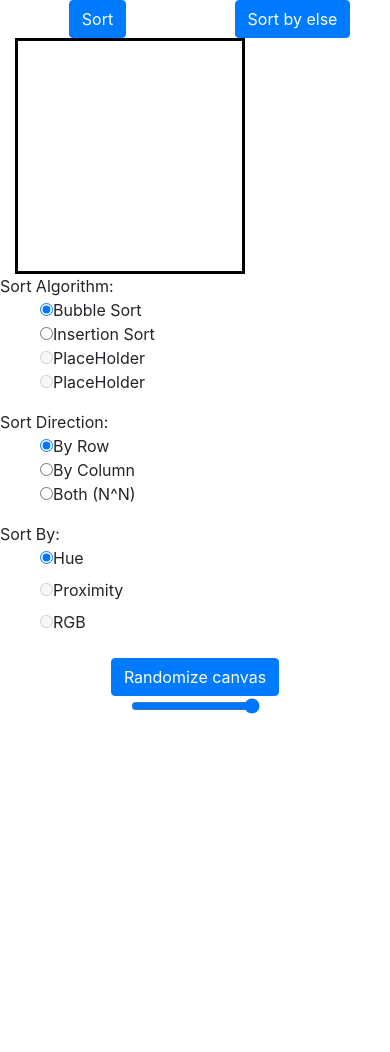
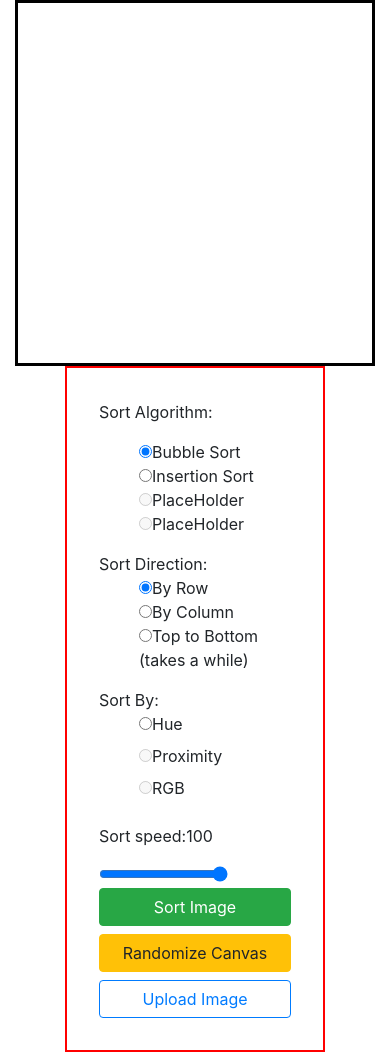
Before and after one commit to sergeydus/image-color-sort, a React (Create React App) app: page / in a window 390 px wide. Before the commit the page ends 844 px from the top, so only its background shows below. Built offline with nearby package versions, Linux system fonts and the light colour scheme.

Commit message:
Updated ui
updated ui and cleaned up some code,
moved logic from home.js to  sort-type-selector.js

```diff
--- a/src/components/sort-type-selector.js
+++ b/src/components/sort-type-selector.js
@@ -1,45 +1,108 @@
 import React, { useRef, useState, useEffect } from 'react';
 import 'bootstrap/dist/css/bootstrap.min.css';
+import '../pages/home.css'
 import Container from 'react-bootstrap/Container';
 import Row from 'react-bootstrap/Row';
 import Col from 'react-bootstrap/Col';
 import Button from 'react-bootstrap/Button';
+import { SortByHue, SortByHueByRow, Sort, RandomizeCanvas, CancelSort, SortByHueByCol, InsertionSortByHueByRow, InsertionSortByHueByCol, InsertionSortByHue } from '../functions'
+
 export default function SortTypeSelector(props) {
+    let canvasRef = props.canvasRef;
+    console.log(canvasRef);
     console.log(' sort type-rerendered');
+    const [isSortRunning, setSortRunning] = useState(false);
+    const [sortSpeed, setSortSpeed] = useState(0);//from 0 to 100, 0 is fastest
+    const [sortDirection, setSortDirection] = useState(0);//0-Row,1-Col,2-Both
+    const [sortAlgorithm, SetSortAlgorithm] = useState(0);//0-bubblesort,1-insertion
+    console.log('rerender?', isSortRunning);
+    /////////////////////////////////
+
+
+    useEffect(() => {
+        // Update the document title using the browser API
+        console.log('rerender, issortrunning=', isSortRunning, 'sortdirection:', sortDirection, 'sortalgorithm:', sortAlgorithm);
+    });
+    function StartSort() {
+
+        switch (sortAlgorithm) {
+            case 0:
+                switch (sortDirection) {
+                    case 0:
+                        Sort(SortByHueByRow, sortSpeed, canvasRef, setSortRunning);
+                        break;
+                    case 1:
+                        Sort(SortByHueByCol, sortSpeed, canvasRef, setSortRunning);
+                        break;
+                    case 2:
+                        Sort(SortByHue, sortSpeed, canvasRef, setSortRunning);
+                        break;
+                    default:
+                        Sort(SortByHueByRow, sortSpeed, canvasRef, setSortRunning);
+                }
+                break;
+            case 1:
+                switch (sortDirection) {
+                    case 0:
+                        Sort(InsertionSortByHueByRow, sortSpeed, canvasRef, setSortRunning);
+                        break;
+                    case 1:
+                        Sort(InsertionSortByHueByCol, sortSpeed, canvasRef, setSortRunning);
+                        break;
+                    case 2:
+                        Sort(InsertionSortByHue, sortSpeed, canvasRef, setSortRunning);
+                        break;
+                    default:
+                        Sort(InsertionSortByHueByRow, sortSpeed, canvasRef, setSortRunning);
+                }
+                break;
+            default:
+                break;
+        }
+
+    }
     return (
-        <div style={{ textAlign: 'left' }}>
-            Sort Algorithm:
+        <div className="input-container">
+            <div className="input-container-item">
+
+                <p>Sort Algorithm:</p>
                 <ul >
                     <li>
-                    <input type='radio' name="SortRadio" checked={props.sortAlgorithm === 0} onChange={() => { props.SetSortAlgorithm(0) }} />Bubble Sort
+                        <input type='radio' name="SortRadio" checked={sortAlgorithm === 0} onChange={() => { SetSortAlgorithm(0) }} />Bubble Sort
                 </li>
                     <li>
-                    <input type='radio' name="SortRadio" checked={props.sortAlgorithm === 1} onChange={() => { props.SetSortAlgorithm(1) }} />Insertion Sort
+                        <input type='radio' name="SortRadio" checked={sortAlgorithm === 1} onChange={() => { SetSortAlgorithm(1) }} />Insertion Sort
                 </li>
                     <li>
-                    <input type='radio' name="SortRadio" checked={props.sortAlgorithm === 2} disabled onChange={() => { props.SetSortAlgorithm(2) }} />PlaceHolder
+                        <input type='radio' name="SortRadio" checked={sortAlgorithm === 2} disabled onChange={() => { SetSortAlgorithm(2) }} />PlaceHolder
                 </li>
                     <li>
-                    <input type='radio' name="SortRadio" checked={props.sortAlgorithm === 3} disabled onChange={() => { props.SetSortAlgorithm(3) }} />PlaceHolder
+                        <input type='radio' name="SortRadio" checked={sortAlgorithm === 3} disabled onChange={() => { SetSortAlgorithm(3) }} />PlaceHolder
                 </li>
                 </ul>
+            </div>
+            <div className="input-container-item">
+
                 Sort Direction:
-            <ul style={{ textAlign: 'left' }} onChange={(e) => console.log(e.target)}>
+            <ul onChange={(e) => console.log(e.target)}>
                     <li>
-                    <input type='radio' name="SortTypeRadio" value="" checked={props.sortDirection === 0} onChange={() => { props.setSortDirection(0) }} />By Row
+                        <input type='radio' name="SortTypeRadio" value="" checked={sortDirection === 0} onChange={() => { setSortDirection(0) }} />By Row
                 </li>
                     <li>
-                    <input type='radio' name="SortTypeRadio" value="" checked={props.sortDirection === 1} onChange={() => { props.setSortDirection(1) }} />By Column
+                        <input type='radio' name="SortTypeRadio" value="" checked={sortDirection === 1} onChange={() => { setSortDirection(1) }} />By Column
                 </li>
                     <li>
-                    <input type='radio' name="SortTypeRadio" value="" checked={props.sortDirection === 2} onChange={() => { props.setSortDirection(2) }} />Both (N^N)
+                        <input type='radio' name="SortTypeRadio" value="" checked={sortDirection === 2} onChange={() => { setSortDirection(2) }} />Top to Bottom (takes a while)
                 </li>
                 </ul>
+            </div>
+            <div className="input-container-item">
+
                 Sort By:
             <ul >
                     <li>
                         <label className="radio">
-                        <input type='radio' name="SortByRadio" checked="checked" />Hue
+                            <input type='radio' name="SortByRadio" />Hue
                     </label>
                     </li>
                     <li>
@@ -54,6 +117,29 @@ export default function SortTypeSelector(props) {
                     </label>
                     </li>
                 </ul>
+            </div>
+            <p>Sort speed:{100 - sortSpeed}</p>
+            <div className="input-container-item">
+                <input type="range" min="0" max="100" value={100 - sortSpeed} onChange={(e) => {
+                    console.log(100 - e.target.value);
+                    setSortSpeed(100 - e.target.value);
+                    if (isSortRunning) {
+                        CancelSort(setSortRunning);
+                        StartSort();
+                    }
+                }} />
+            </div>
+            <div className="button-container">
+                <Button variant="success" className='btn-block' onClick={StartSort}>Sort Image</Button>
+                {isSortRunning ? (
+                    <div>
+                        <Button style={{ width: '50%' }} onClick={() => CancelSort(setSortRunning)}>Cancel</Button>
+                        <Button style={{ width: '50%' }} onClick={() => CancelSort(setSortRunning)}>Skip</Button>
+                    </div>
+                ) : (<></>)}
+                <Button variant="warning" className='btn-block' onClick={() => RandomizeCanvas(canvasRef)}>Randomize Canvas</Button>
+                <Button variant='outline-primary' className='btn-block'>Upload Image</Button>
+            </div>
 
         </div>
     );
--- a/src/functions.js
+++ b/src/functions.js
@@ -1,7 +1,3 @@
-import {
-    bigIntLiteral
-} from "@babel/types";
-
 var timerId = null;
 
 function GetCanvasHues(canvasRef, byLine = false, ByRow = true) {
--- a/src/pages/home.css
+++ b/src/pages/home.css
@@ -6,3 +6,26 @@ canvas{
 ul{
     list-style-type: none;
 }
+.button-container{
+    width: 12em;
+    /* background: pink; */
+}
+.input-container{
+    text-align: left;
+}
+@media(max-width: 767.98px) {
+    .input-container{
+        /* text-align: left; */
+        border: 2px solid red;
+        padding:2em;
+        position: absolute;
+        left:50%;
+        text-align: left;
+        transform: translate(-50%, 0);
+    }
+    /* .input-container-item{
+        display: flex;
+        flex-direction: column;;
+        align-items: center;
+    } */
+ }
--- a/src/pages/home.js
+++ b/src/pages/home.js
@@ -9,110 +9,21 @@ import SortTypeSelector from '../components/sort-type-selector';
 import { SortByHue, SortByHueByRow, Sort, RandomizeCanvas, CancelSort, SortByHueByCol, InsertionSortByHueByRow, InsertionSortByHueByCol, InsertionSortByHue } from '../functions'
 function Home() {
     const canvasRef = useRef(null);
-    var colorArray = [];
     // const [sortType, setSortType] = useState(BubbleSort);
-    const [isSortRunning, setSortRunning] = useState(false);
-    const [sortSpeed, setSortSpeed] = useState(0);//from 0 to 100, 0 is fastest
-    const [sortDirection, setSortDirection] = useState(0);//0-Row,1-Col,2-Both
-    const [sortAlgorithm, SetSortAlgorithm] = useState(0);//0-bubblesort,1-insertion
-    console.log('rerender?', isSortRunning);
-    /////////////////////////////////
-
-
-    useEffect(() => {
-        // Update the document title using the browser API
-        console.log('rerender, issortrunning=', isSortRunning, 'sortdirection:', sortDirection, 'sortalgorithm:', sortAlgorithm);
-    });
-    function StartSort() {
-
-        switch (sortAlgorithm) {
-            case 0:
-                switch (sortDirection) {
-                    case 0:
-                        Sort(SortByHueByRow, sortSpeed, canvasRef, setSortRunning);
-                        break;
-                    case 1:
-                        Sort(SortByHueByCol, sortSpeed, canvasRef, setSortRunning);
-                        break;
-                    case 2:
-                        Sort(SortByHue, sortSpeed, canvasRef, setSortRunning);
-                        break;
-                    default:
-                        Sort(SortByHueByRow, sortSpeed, canvasRef, setSortRunning);
-                }
-                break;
-            case 1:
-                switch (sortDirection) {
-                    case 0:
-                        Sort(InsertionSortByHueByRow, sortSpeed, canvasRef, setSortRunning);
-                        break;
-                    case 1:
-                        Sort(InsertionSortByHueByCol, sortSpeed, canvasRef, setSortRunning);
-                        break;
-                    case 2:
-                        Sort(InsertionSortByHue, sortSpeed, canvasRef, setSortRunning);
-                        break;
-                    default:
-                        Sort(InsertionSortByHueByRow, sortSpeed, canvasRef, setSortRunning);
-                }
-                break;
-            default:
-                break;
-        }
-
-    }
     return (
         <div>
             <Container>
                 <Row>
-                    <Col>
-                        <Button onClick={StartSort}>Sort</Button>
-                    </Col>
-                    <Col>
-                        <Button disabled={isSortRunning} onClick={() => console.log()}>
-                            Sort by else
-                        </Button>
-                    </Col>
-                </Row>
-                <Row>
-                    <Col xs={8}>
-                        <canvas ref={canvasRef} height={150} width={150}></canvas>
-                    </Col>
-                    <SortTypeSelector setSortDirection={setSortDirection} SetSortAlgorithm={SetSortAlgorithm} sortDirection={sortDirection} sortAlgorithm={sortAlgorithm} />
 
                 </Row>
                 <Row>
-                    <Col>
-                        <Button onClick={() => {
-                            RandomizeCanvas(canvasRef);
-                            // // http://www.deepdiveintel.com/wp-content/uploads/2013/09/Owl-Eye-art-300x300.jpg
-                            // var ctx = canvasRef.current.getContext('2d');
-                            // var img = new Image();
-                            // img.onload = function () {
-                            //     ctx.drawImage(img, 0, 0); // Or at whatever offset you like
-                            // };
-                            // img.src = 'Owl-Eye-art-300x300.jpg';
-                        }}>Randomize canvas</Button>
+                    <Col sm={12} md={8}>
+                        <canvas ref={canvasRef} height={450} width={450}></canvas>
                     </Col>
-                </Row>
-                <Row>
-                    <Col>
-                        <div>
-                            <input type="range" min="0" max="100" value={100 - sortSpeed} onChange={(e) => {
-                                console.log(100 - e.target.value);
-                                setSortSpeed(100 - e.target.value);
-                                if (isSortRunning) {
-                                    CancelSort(setSortRunning);
-                                    StartSort();
-                                }
-                            }} />
-                        </div>
+                    <Col sm={12} md={4}>
+                        <SortTypeSelector canvasRef={canvasRef} />
                     </Col>
-                </Row>
-                <Row>
-                    <Col>
-                        {isSortRunning ? (<Button onClick={() => CancelSort(setSortRunning)}>Cancel Sort</Button>) : (<></>)}
-                    </Col>
+
                 </Row>
             </Container>
         </div>
```
Lines whose indentation alone changed are shown as unchanged.
